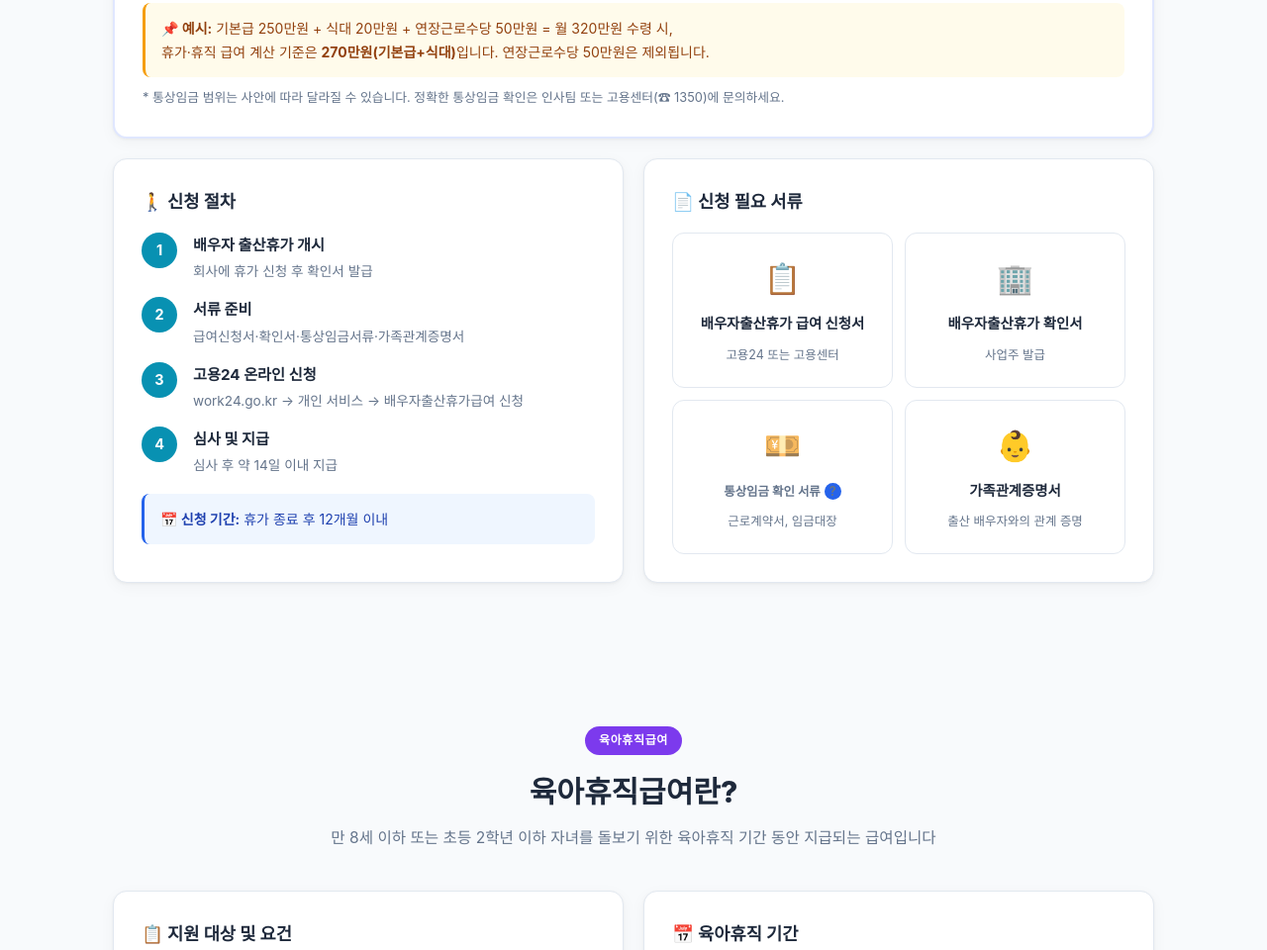
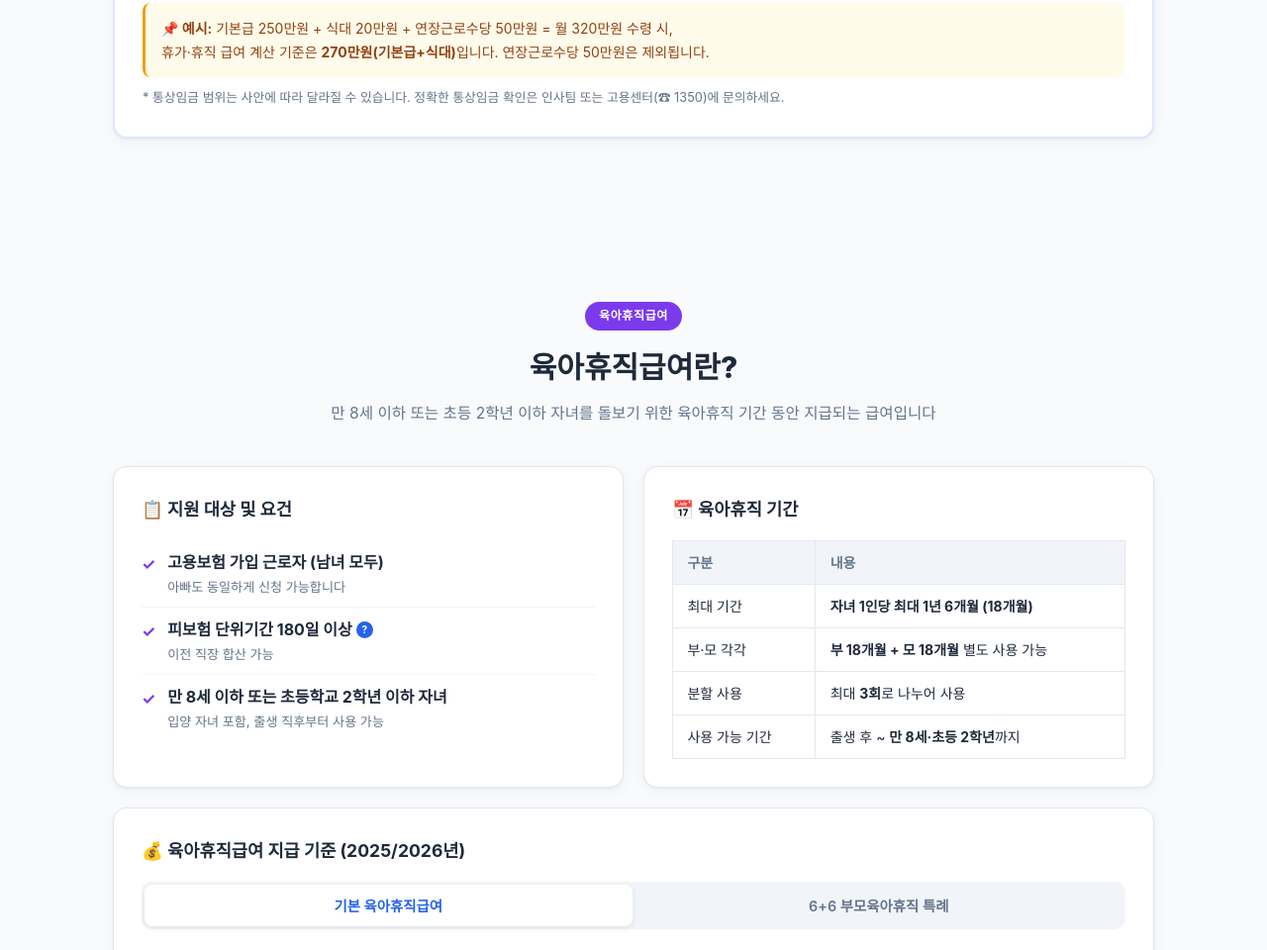
Before and after one commit to iloveu7410-png/maternity-guide, a plain HTML site: page index.html in a window 1280 px wide. Shown: the part 4222-5182 px from the top of the page at 99% size. Drawn offline with Linux system fonts and the light colour scheme.

Commit message:
배우자출산휴가 신청절차 및 신청 필요서류 섹션 제거

```diff
--- a/index.html
+++ b/index.html
@@ -474,34 +474,6 @@ footer strong{color:#93c5fd}
     </p>
   </div>
 
-  <!-- 신청 방법 & 필요 서류 -->
-  <div class="grid2">
-    <div class="card">
-      <h3>🚶 신청 절차</h3>
-      <div class="steps">
-        <div class="step"><div class="step-n" style="background:#0891b2">1</div><div class="step-c"><h4>배우자 출산휴가 개시</h4><p>회사에 휴가 신청 후 확인서 발급</p></div></div>
-        <div class="step"><div class="step-n" style="background:#0891b2">2</div><div class="step-c"><h4>서류 준비</h4><p>급여신청서·확인서·통상임금서류·가족관계증명서</p></div></div>
-        <div class="step"><div class="step-n" style="background:#0891b2">3</div><div class="step-c"><h4>고용24 온라인 신청</h4><p>work24.go.kr → 개인 서비스 → 배우자출산휴가급여 신청</p></div></div>
-        <div class="step"><div class="step-n" style="background:#0891b2">4</div><div class="step-c"><h4>심사 및 지급</h4><p>심사 후 약 14일 이내 지급</p></div></div>
-      </div>
-      <div class="alert alert-info" style="margin-top:1rem">
-        <strong>📅 신청 기간:</strong> 휴가 종료 후 12개월 이내
-      </div>
-    </div>
-    <div class="card">
-      <h3>📄 신청 필요 서류</h3>
-      <div class="grid2" style="gap:.75rem">
-        <div class="doc-item"><div class="ico">📋</div><strong>배우자출산휴가 급여 신청서</strong><span>고용24 또는 고용센터</span></div>
-        <div class="doc-item"><div class="ico">🏢</div><strong>배우자출산휴가 확인서</strong><span>사업주 발급</span></div>
-        <div class="doc-item">
-          <div class="ico">💴</div>
-          <strong><span class="tip-wrap">통상임금 확인 서류<span class="tip-icon" tabindex="0">?<span class="tip-box">기본급·직책수당 등 정기·일률 지급 임금 합계 확인 서류. 근로계약서나 임금대장.</span></span></span></strong>
-          <span>근로계약서, 임금대장</span>
-        </div>
-        <div class="doc-item"><div class="ico">👶</div><strong>가족관계증명서</strong><span>출산 배우자와의 관계 증명</span></div>
-      </div>
-    </div>
-  </div>
 </div>
 </section>
 
```
